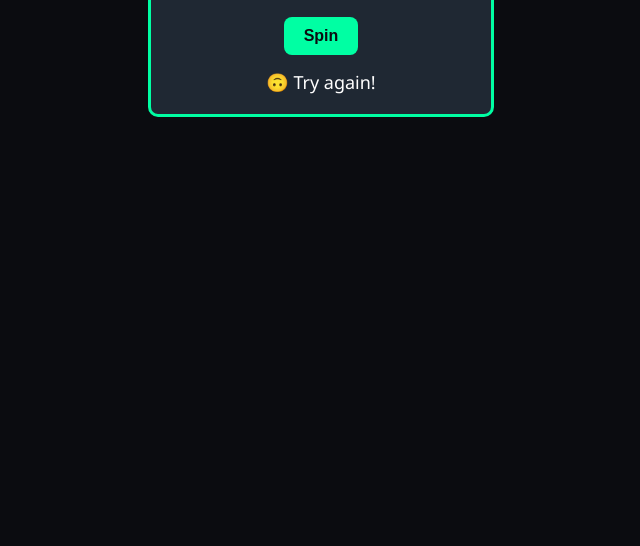
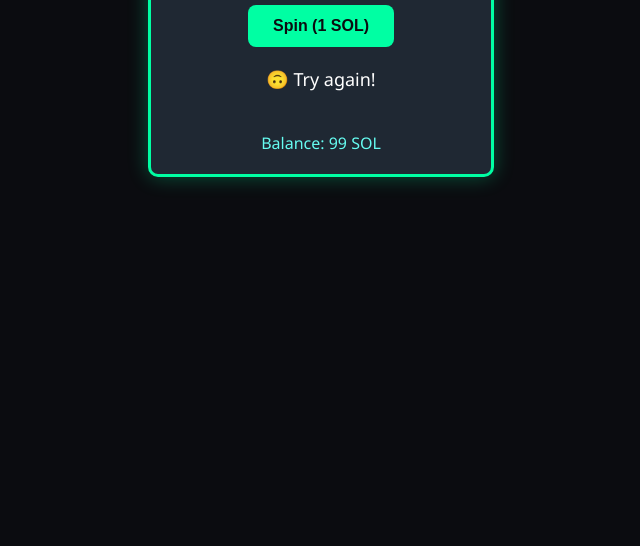
Before and after one commit to twistplot/Lambo-Slots, a plain HTML site: page index.html in a window 1280 px wide. Shown: the part 254-800 px from the top of the page, without its empty margins (319-959 px from the left). Drawn offline with Linux system fonts and the light colour scheme.

Commit message:
Update index.html

```diff
--- a/index.html
+++ b/index.html
@@ -2,6 +2,7 @@
 <html lang="en">
 <head>
   <meta charset="UTF-8">
+  <meta name="viewport" content="width=device-width, initial-scale=1.0">
   <title>SOL Slot Machine</title>
   <style>
     body {
@@ -9,11 +10,12 @@
       background: #0b0c10;
       color: #fff;
       text-align: center;
-      padding: 50px;
+      padding: 20px;
     }
 
     h1 {
       color: #00ffa3;
+      margin-bottom: 30px;
     }
 
     .slot-machine {
@@ -23,6 +25,7 @@
       border-radius: 10px;
       padding: 20px;
       background: #1f2833;
+      box-shadow: 0 0 20px rgba(0, 255, 163, 0.3);
     }
 
     .slots {
@@ -41,40 +44,88 @@
       justify-content: center;
       background: #0b0c10;
       font-size: 40px;
+      transition: transform 0.3s;
+    }
+
+    .slot.spinning {
+      animation: slot-spin 0.1s infinite;
     }
 
     button {
       background: #00ffa3;
       color: #0b0c10;
       border: none;
-      padding: 10px 20px;
+      padding: 12px 25px;
       font-size: 16px;
       border-radius: 8px;
       cursor: pointer;
       font-weight: bold;
-      transition: background 0.3s;
+      transition: all 0.3s;
+      margin-top: 10px;
     }
 
     button:hover {
       background: #00cc88;
+      transform: scale(1.05);
+    }
+
+    button:disabled {
+      background: #45a29e;
+      cursor: not-allowed;
+      transform: none;
     }
 
     .result {
+      margin-top: 20px;
+      font-size: 18px;
+      min-height: 50px;
+    }
+
+    .score {
       margin-top: 15px;
-      font-size: 18px;
+      font-size: 16px;
+      color: #66fcf1;
+    }
+
+    @keyframes slot-spin {
+      0% { transform: translateY(-10px); }
+      50% { transform: translateY(10px); }
+      100% { transform: translateY(-10px); }
+    }
+
+    @keyframes win-flash {
+      0% { background: #1f2833; }
+      50% { background: #00ffa3; }
+      100% { background: #1f2833; }
+    }
+
+    .jackpot {
+      animation: win-flash 0.5s 3;
+    }
+
+    @media (max-width: 500px) {
+      .slot-machine {
+        width: 90%;
+      }
+      .slot {
+        width: 60px;
+        height: 60px;
+        font-size: 30px;
+      }
     }
   </style>
 </head>
 <body>
   <h1>SOL Slot Machine 🎰</h1>
-  <div class="slot-machine">
+  <div class="slot-machine" id="slot-machine">
     <div class="slots">
       <div class="slot" id="slot1">🪙</div>
       <div class="slot" id="slot2">🪙</div>
       <div class="slot" id="slot3">🪙</div>
     </div>
-    <button onclick="spin()">Spin</button>
+    <button onclick="spin()" id="spinButton">Spin (1 SOL)</button>
     <div class="result" id="result"></div>
+    <div class="score" id="score">Balance: 100 SOL</div>
   </div>
 
   <script>
@@ -86,22 +137,72 @@
       { name: "Fire", emoji: "🔥" }
     ];
 
+    let balance = 100;
+    let isSpinning = false;
+
     function spin() {
-      const slot1 = symbols[Math.floor(Math.random() * symbols.length)];
-      const slot2 = symbols[Math.floor(Math.random() * symbols.length)];
-      const slot3 = symbols[Math.floor(Math.random() * symbols.length)];
+      if (isSpinning) return;
 
-      document.getElementById("slot1").textContent = slot1.emoji;
-      document.getElementById("slot2").textContent = slot2.emoji;
-      document.getElementById("slot3").textContent = slot3.emoji;
+      // Deduct 1 SOL per spin
+      if (balance < 1) {
+        document.getElementById("result").textContent = "❌ Not enough SOL!";
+        return;
+      }
 
-      if (slot1.name === slot2.name && slot2.name === slot3.name) {
-        document.getElementById("result").textContent = `🎉 Jackpot! You hit 3 ${slot1.name}s!`;
-      } else if (slot1.name === slot2.name || slot2.name === slot3.name || slot1.name === slot3.name) {
-        document.getElementById("result").textContent = `😎 Nice! You got 2 matching symbols.`;
-      } else {
-        document.getElementById("result").textContent = `🙃 Try again!`;
-      }
+      balance -= 1;
+      updateBalance();
+      isSpinning = true;
+      document.getElementById("spinButton").disabled = true;
+      document.getElementById("result").textContent = "Spinning...";
+
+      // Add spinning animation
+      const slots = document.querySelectorAll(".slot");
+      slots.forEach(slot => slot.classList.add("spinning"));
+
+      // Generate results
+      const results = [
+        symbols[Math.floor(Math.random() * symbols.length)],
+        symbols[Math.floor(Math.random() * symbols.length)],
+        symbols[Math.floor(Math.random() * symbols.length)]
+      ];
+
+      // Stop spinning after 1.5 seconds
+      setTimeout(() => {
+        slots.forEach(slot => slot.classList.remove("spinning"));
+
+        // Display results
+        document.getElementById("slot1").textContent = results[0].emoji;
+        document.getElementById("slot2").textContent = results[1].emoji;
+        document.getElementById("slot3").textContent = results[2].emoji;
+
+        // Check for wins
+        let winAmount = 0;
+        if (results[0].name === results[1].name && results[1].name === results[2].name) {
+          // Jackpot - 3 matching symbols
+          winAmount = 50;
+          document.getElementById("result").innerHTML = `🎉 <strong>JACKPOT!</strong> 3 ${results[0].name}s! +${winAmount} SOL`;
+          document.getElementById("slot-machine").classList.add("jackpot");
+          setTimeout(() => {
+            document.getElementById("slot-machine").classList.remove("jackpot");
+          }, 1500);
+        } else if (results[0].name === results[1].name || results[1].name === results[2].name || results[0].name === results[2].name) {
+          // 2 matching symbols
+          winAmount = 5;
+          document.getElementById("result").textContent = `😎 Nice! 2 matching symbols! +${winAmount} SOL`;
+        } else {
+          document.getElementById("result").textContent = "🙃 Try again!";
+        }
+
+        // Update balance with winnings
+        balance += winAmount;
+        updateBalance();
+        isSpinning = false;
+        document.getElementById("spinButton").disabled = false;
+      }, 1500);
+    }
+
+    function updateBalance() {
+      document.getElementById("score").textContent = `Balance: ${balance} SOL`;
     }
 
     // Initial spin to show emojis
```
